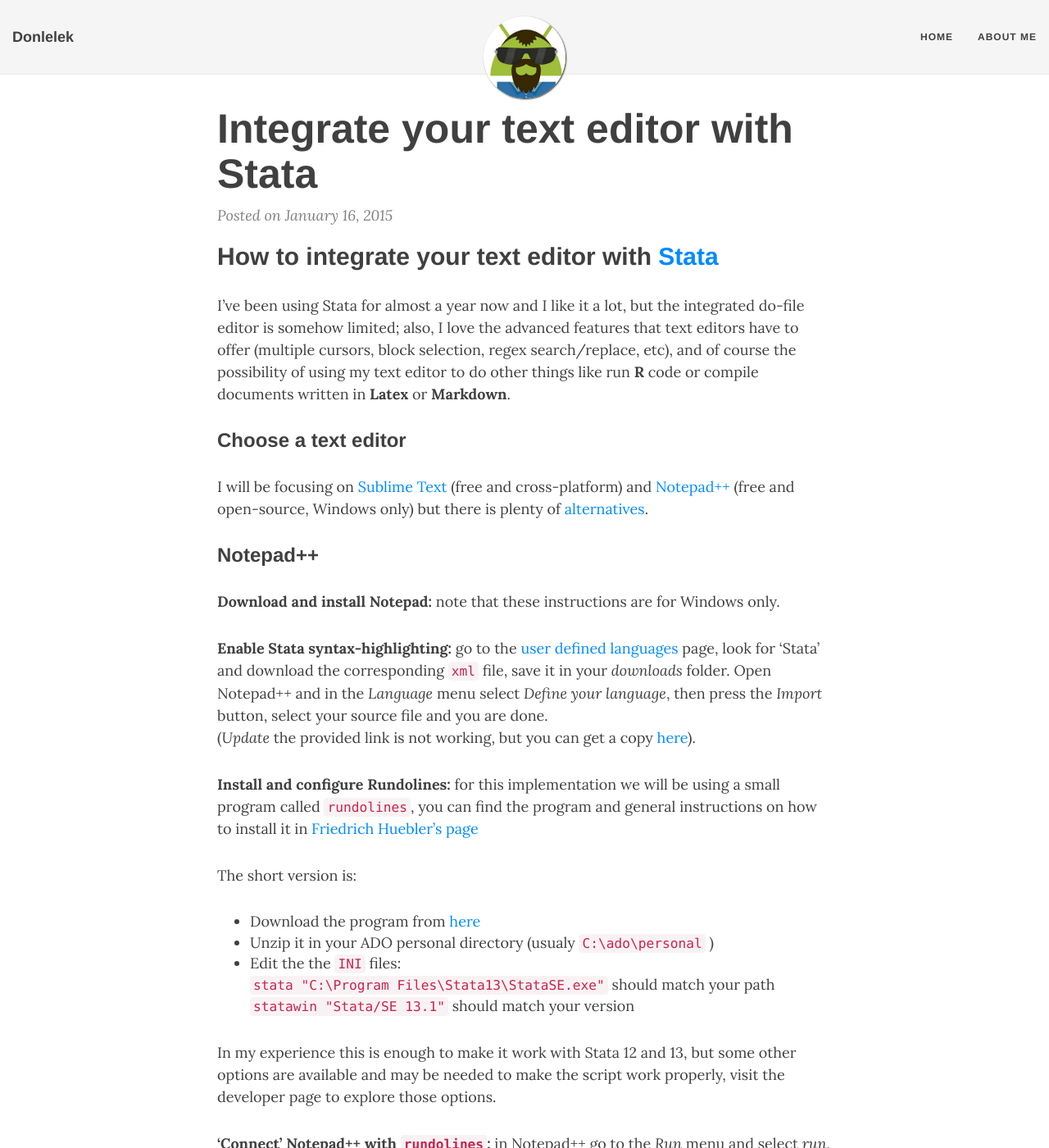
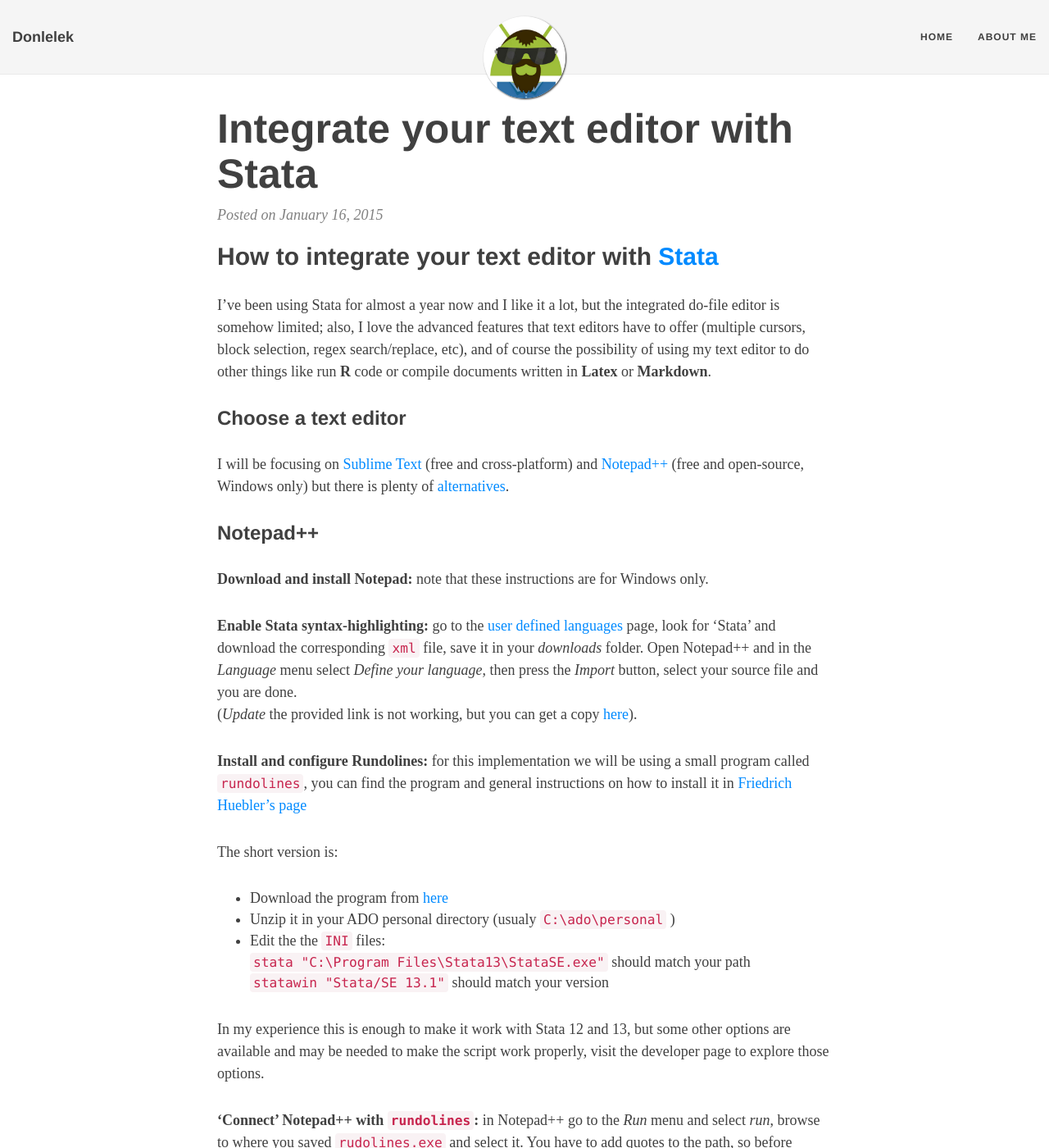
Before and after one commit to donlelek/donlelek.github.io, a Jekyll site: the page built from _posts/2015-01-16-integrate-TE-with-stata.md, in a window 1280 px wide and 1400 px high. Shown: the whole window at 82% size. Built offline with Jekyll 4.4.1, drawn with Linux system fonts in a browser that asks for light colours; nearby versions of some CDN libraries; comment, search, counter and statistics services are not loaded.

Commit message:
exploring fonts

```diff
--- a/css/main.css
+++ b/css/main.css
@@ -3,7 +3,7 @@
 /* --- General --- */
 
 body {
-  font-family: 'Lora', 'Times New Roman', serif;
+  font-family: 'Droid serif', 'Times New Roman', serif;
   font-size: 18px;
   color: #404040;
   position: relative;
@@ -18,7 +18,7 @@
   color: #008AFF;
 }
 h1,h2,h3,h4,h5,h6 {
-  font-family: 'Gibson', 'Helvetica Neue', Helvetica, Arial, sans-serif;
+  font-family: 'Pontano sans', 'Helvetica Neue', Helvetica, Arial, sans-serif;
   font-weight: 800;
 }
 a {
@@ -50,7 +50,7 @@
 }
 
 .main-explain-area {
-  font-family: 'Gibson', 'Helvetica Neue', Helvetica, Arial, sans-serif;
+  font-family: 'Pontano sans', 'Helvetica Neue', Helvetica, Arial, sans-serif;
   padding: 15px inherit;
 }
 
@@ -96,7 +96,7 @@
 .navbar-custom {
   background: #F5F5F5;
   border-bottom: 1px solid #EAEAEA;
-  font-family: 'Gibson', 'Helvetica Neue', Helvetica, Arial, sans-serif;
+  font-family: 'Pontano sans', 'Helvetica Neue', Helvetica, Arial, sans-serif;
 }
 
 .navbar-custom .nav li a {
@@ -201,7 +201,7 @@
   padding: 0;
 }
 footer .copyright {
-  font-family: Gibson;
+  font-family: Pontano sans;
   text-align: center;
   margin-bottom: 0;
 }
@@ -267,7 +267,7 @@
   margin: 0 0 10px;
 }
 .post-preview .post-entry {
-  font-family: 'Gibson', 'Helvetica Neue', Helvetica, Arial, sans-serif;
+  font-family: 'Pontano sans', 'Helvetica Neue', Helvetica, Arial, sans-serif;
 }
 .post-preview .post-read-more {
   font-weight: 800;
@@ -304,7 +304,7 @@
   font-size: 24px;
   line-height: 1.1;
   display: block;
-  font-family: 'Gibson', 'Helvetica Neue', Helvetica, Arial, sans-serif;
+  font-family: 'Pontano sans', 'Helvetica Neue', Helvetica, Arial, sans-serif;
   font-weight: 300;
   margin: 10px 0 0;
 }
@@ -339,7 +339,7 @@
 /* --- Pager --- */
 
 .pager li a {
-  font-family: 'Gibson', 'Helvetica Neue', Helvetica, Arial, sans-serif;
+  font-family: 'Pontano sans', 'Helvetica Neue', Helvetica, Arial, sans-serif;
   text-transform: uppercase;
   font-size: 14px;
   font-weight: 800;
```
